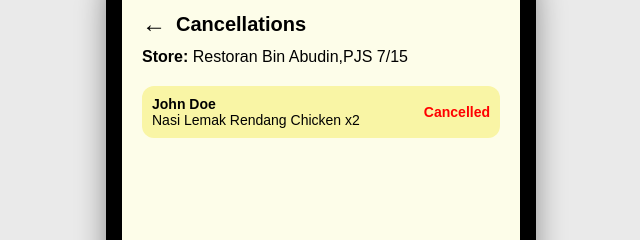
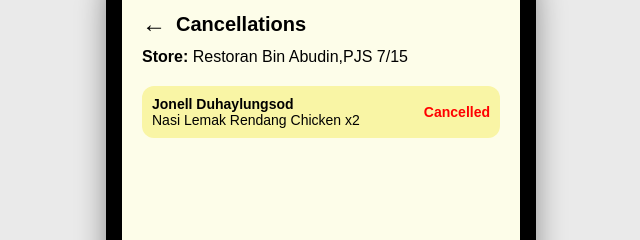
Before and after one commit to wennjun/foodcycle, a plain HTML site: page cancelled.html in a window 1280 px wide. Shown: the top 240 px of the page, 319-959 px from the left. Drawn offline with Linux system fonts and the light colour scheme.

Commit message:
Update cancelled.html

```diff
--- a/cancelled.html
+++ b/cancelled.html
@@ -110,7 +110,7 @@
 
     <div class="order-card">
       <div class="order-text">
-        <p>John Doe</p>
+        <p>Jonell Duhaylungsod</p>
         <p>Nasi Lemak Rendang Chicken x2</p>
       </div>
       <span class="status">Cancelled</span>
```
